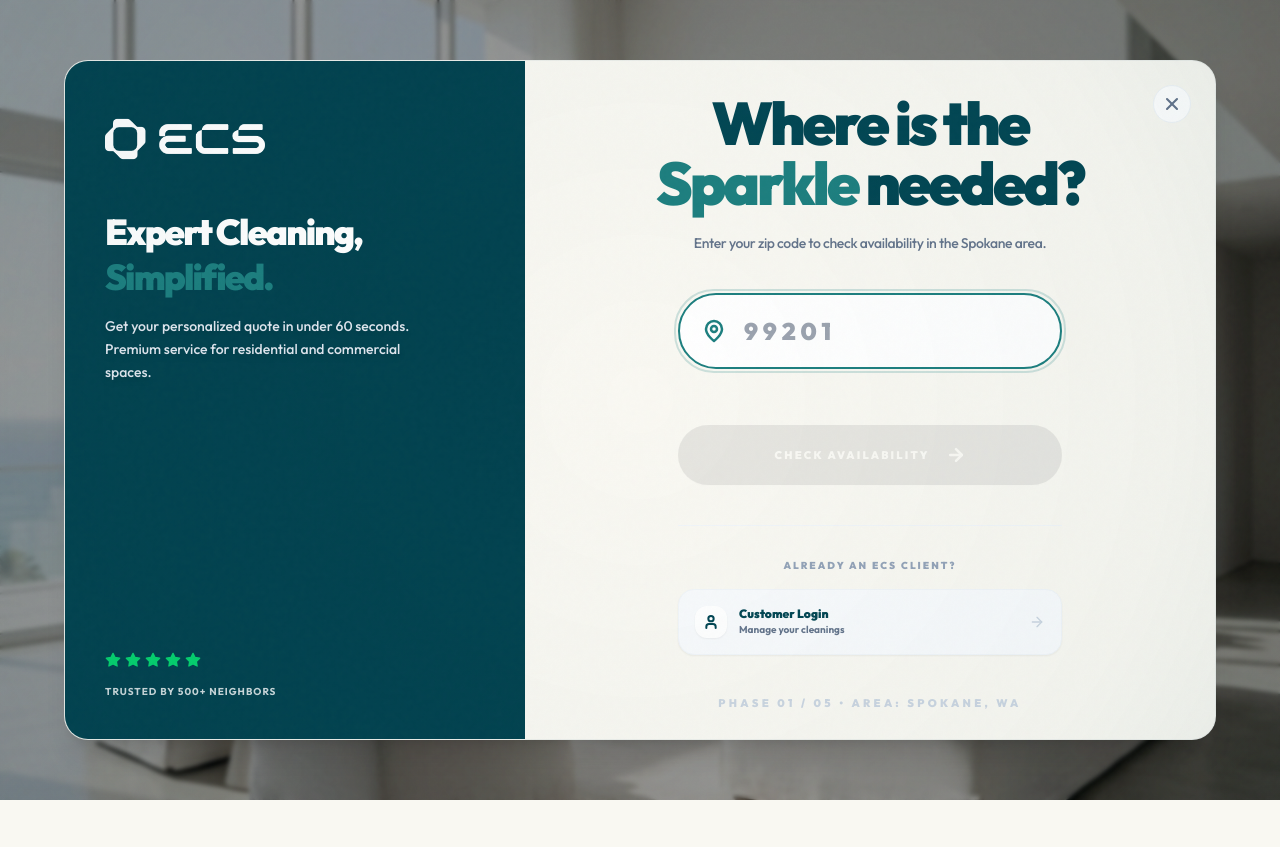
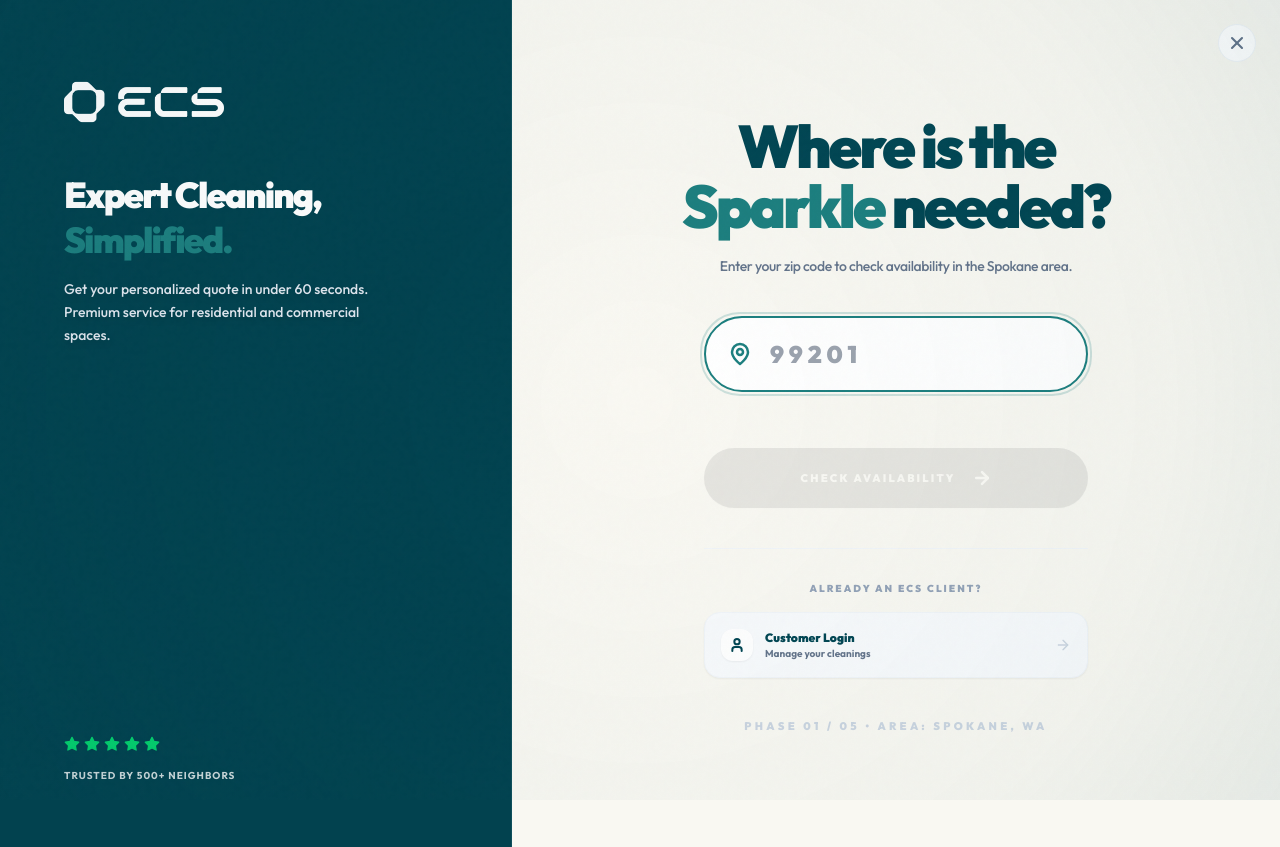
Before and after one commit to renatoquerales28-byte/extreme-cleaning-next, a Next.js app: page /quote in a window 1280 px wide. Before the commit the page ends 800 px from the top, so only its background shows below. Built offline with nearby package versions, Linux system fonts and the light colour scheme.

Commit message:
feat: redesign wizard to full-screen split layout

```diff
--- a/src/app/quote/page.tsx
+++ b/src/app/quote/page.tsx
@@ -5,21 +5,9 @@ import { Star } from "lucide-react";
 
 export default function QuotePage() {
     return (
-        <div className="min-h-[100dvh] w-full flex items-center justify-center p-4 md:p-8 overflow-y-auto relative selection:bg-accent selection:text-white bg-brand-dark">
-            {/* Background Image */}
-            <div className="absolute inset-0 z-0">
-                <Image
-                    src="/brand/hero-bg.png"
-                    alt="Background"
-                    fill
-                    className="object-cover object-center"
-                    priority
-                />
-                <div className="absolute inset-0 bg-black/40 backdrop-blur-[2px]" />
-            </div>
-
+        <div className="min-h-screen w-full relative selection:bg-accent selection:text-white bg-brand-dark">
             <React.Suspense fallback={
-                <div className="w-full max-w-6xl h-[680px] bg-white/80 backdrop-blur-xl rounded-[2.5rem] flex items-center justify-center shadow-2xl">
+                <div className="w-full h-screen bg-[#F9F8F2] flex items-center justify-center">
                     <div className="w-16 h-16 border-4 border-brand-light border-t-accent rounded-full animate-spin"></div>
                 </div>
             }>
--- a/src/components/wizard/ExtremeCleaningWizard.tsx
+++ b/src/components/wizard/ExtremeCleaningWizard.tsx
@@ -208,11 +208,11 @@ export default function ExtremeCleaningWizard() {
 
     return (
         <FormProvider {...methods}>
-            {/* Main Card Container - Flat Brand Design */}
-            <div className="w-full max-w-6xl h-auto min-h-[500px] lg:h-[680px] lg:max-h-[95vh] bg-cream rounded-3xl shadow-xl flex flex-col lg:flex-row overflow-hidden relative z-10 border border-brand-dark/5">
+            {/* Main Full-Screen Split Layout */}
+            <div className="w-full min-h-screen flex flex-col lg:flex-row bg-[#F9F8F2] relative overflow-hidden">
 
                 {/* Left Panel - Hidden on Mobile, Fixed Width on Desktop */}
-                <div className="hidden lg:flex w-[40%] bg-brand-dark relative flex-col justify-between p-10 text-white overflow-hidden shrink-0">
+                <div className="hidden lg:flex w-[40%] bg-brand-dark relative flex-col justify-between p-16 text-white overflow-hidden shrink-0 border-r border-white/5">
                     <div className="absolute inset-0 bg-black/5 pointer-events-none" />
 
                     <AnimatePresence mode="wait">
@@ -313,7 +313,7 @@ export default function ExtremeCleaningWizard() {
                 </a>
 
                 {/* Right Panel - Wizard Form */}
-                <div className="flex-1 w-full lg:w-[60%] bg-transparent relative flex flex-col p-6 md:p-10 min-h-[500px] lg:min-h-0">
+                <div className="flex-1 w-full lg:w-[60%] bg-[#F9F8F2] relative flex flex-col p-6 md:p-12 lg:p-24 min-h-screen overflow-y-auto">
                     <AnimatePresence mode="wait">
                         <motion.div
                             key={step}
```
